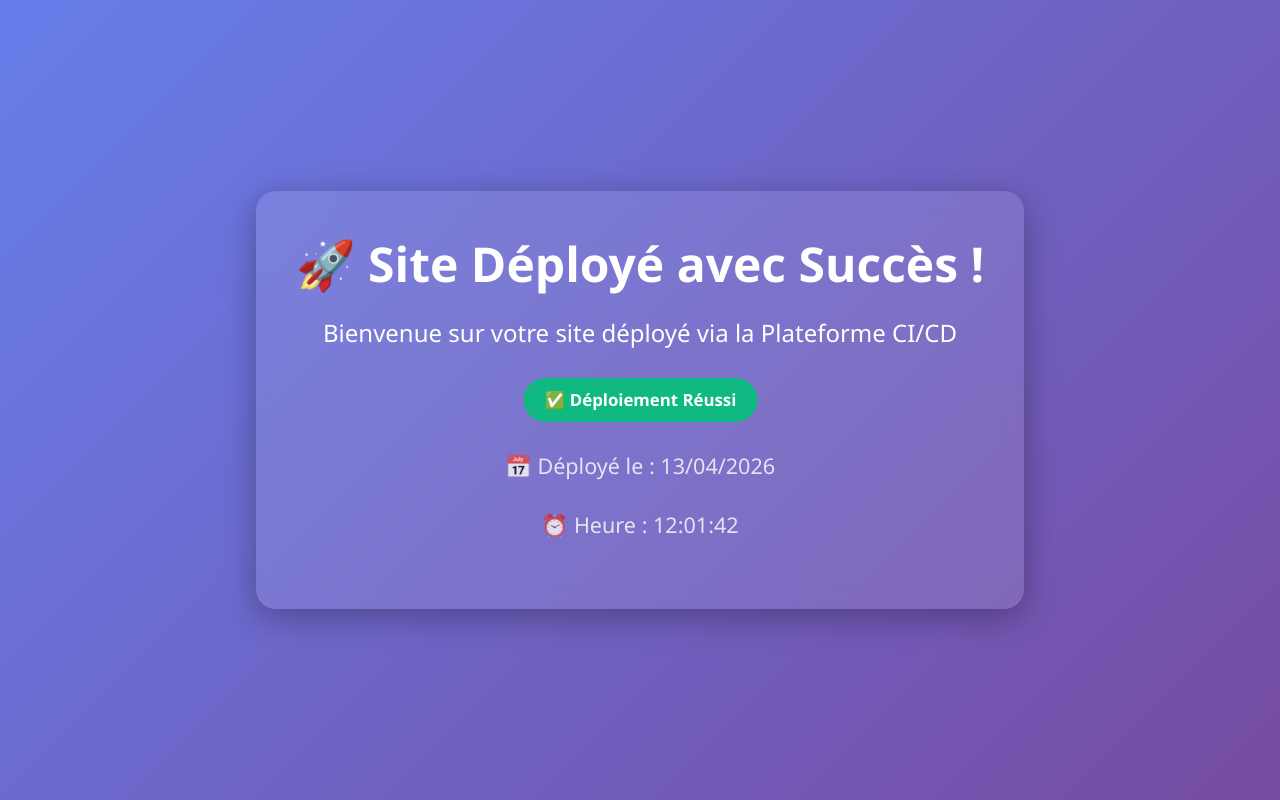
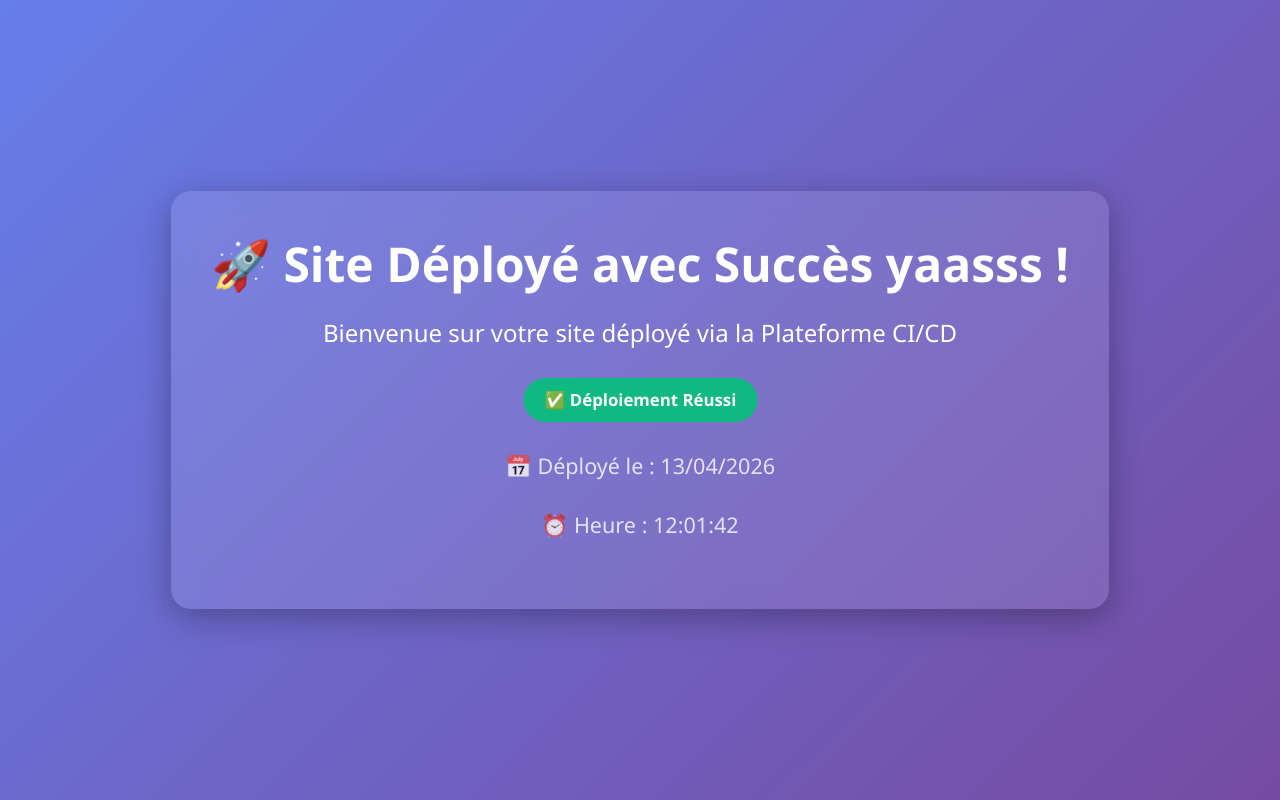
Before and after one commit to gbalemadison705-wq/Nouveau-test, a website: page index.html in a window 1280 px wide. Drawn offline with Linux system fonts and the light colour scheme.

Commit message:
Update index.html

```diff
--- a/index.html
+++ b/index.html
@@ -79,7 +79,7 @@
 </head>
 <body>
     <div class="container">
-        <h1>🚀 Site Déployé avec Succès !</h1>
+        <h1>🚀 Site Déployé avec Succès yaasss !</h1>
         <p>Bienvenue sur votre site déployé via la Plateforme CI/CD</p>
         <div class="badge">✅ Déploiement Réussi</div>
         <div class="info">
```
